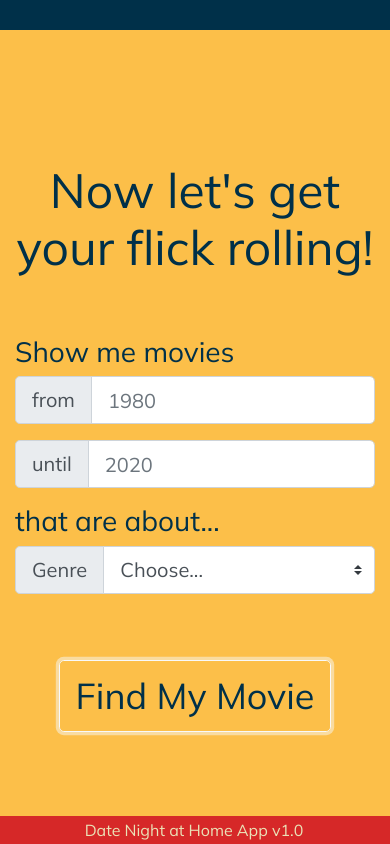
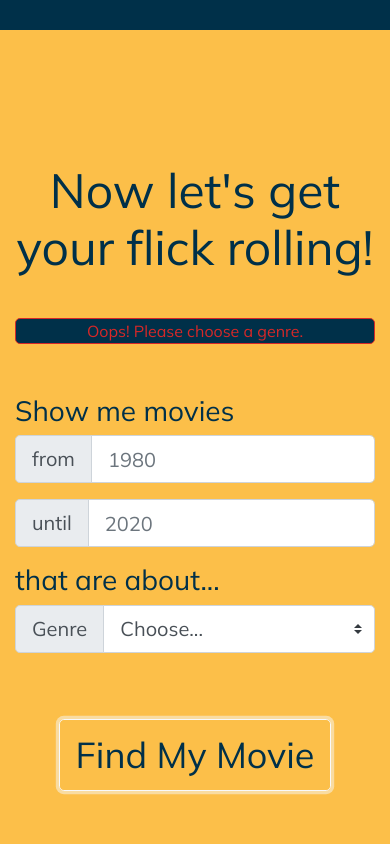
Before and after one commit to kassimariemc/project-1-operation-date-night, a plain HTML site: page index.html in a window 390 px wide. Both pictures are taken after a click on the button "Find My Movie". Shown: the part 3171-4015 px from the top of the page. Drawn offline with nearby package versions, Linux system fonts and the light colour scheme; no server answers.

Commit message:
Added checks for movie selection parameters

```diff
--- a/assets/script.js
+++ b/assets/script.js
@@ -24,7 +24,6 @@ $(document).ready(function () {
 
         var j = Math.floor(Math.random() * (placesData.results.length - 4));
 
-        // console.log(response.results.length + " is how many we have to choose from");
         for (var i = j; i < (j + 3); i++) {
           $(".restaurant-col").remove();
           getRestaurantDetails(placesData.results[i].place_id);
@@ -120,10 +119,31 @@ $(document).ready(function () {
   //MOVIE GENERATOR
   $("#movie-btn").on("click", function findMovie() {
 
+
     // Assigning variables to our user-selected search criteria
     var startYear = $(".earliest-year-selector").val();
     var endYear = $(".latest-year-selector").val();
     var genre = $("#genre-input").val();
+
+  if (genre == "Choose...") {
+
+    $(".movie-error-box").css("display", "block").text("Oops!  Please choose a genre.")
+
+  } else if (startYear > 2020 || startYear < 1900 || endYear < 1900) {
+
+    $(".movie-error-box").css("display", "block").text("Oops!  Please choose a start and end year between 1900 and 2020.")
+
+  } else if (startYear > endYear) {
+
+    $(".movie-error-box").css("display", "block").text("Oops!  Please choose a starting year earlier than or equal to the ending year.")
+
+  } else {
+
+    $(".movie-error-box").css("display", "none");
+
+      console.log("This is the first year value" + startYear);
+      console.log("This is the second year value" + endYear);
+      console.log("This is the genre" + genre);
 
 
       // Ajax call to retrieve movie titles based off of above criteria (tmdb)
@@ -131,7 +151,6 @@ $(document).ready(function () {
         url: "https://api.themoviedb.org/3/discover/movie?api_key=183cf14b0fa970fabe87a2879d2f3aa1&language=en-US&sort_by=popularity.desc&include_adult=false&include_video=false&page=1&primary_release_date.gte=" + startYear + "-01-01&primary_release_date.lte=" + endYear + "-12-31&with_genres=" + genre + "&with_original_language=en",
         method: "GET",
       }).then(function (response) {
-      console.log(response.results);
 
         // Ensuring we do not always populate the top three results, allowing the user to search multiple times if the three titles that populate do not meet their needs
 
@@ -139,13 +158,11 @@ $(document).ready(function () {
 
         for (var i = j; i < (j + 3); i++) {
 
-        console.log("We are starting at index " + j);
 
           var tmdbFullYear = response.results[i].release_date;
           var tmdbYearOnly = tmdbFullYear.substring(0, 4);
           var title = response.results[i].original_title;
 
-        console.log("index " + i + " " + title + " is the tmdb title");
           // Clearing out previous movies generated
           $(".movie-col").remove();
 
@@ -162,19 +179,15 @@ $(document).ready(function () {
             method: "GET",
           }).then(function (movie) {
 
-          console.log(movie);
 
             // Sometimes the movie in tmdb won't be in the omdb database, or its title will be in a format that omdb won't recognize and therefore will return the movie as undefined.  This conditional restarts the function should that happen so that three movies fully populate.
 
             if (movie.Response === "False") {
 
-            // console.log("Here is the tmdb one messing us up " + title);
-            // console.log("And here is the omdb value which should say undefined" + movie.Title);
               findMovie();
 
             }
 
-          console.log(movie.Title + " is the movie name in omdb");
             // Generating card elements for each movie chosen.
             var movieRow = $(".movie-row");
             var movieCol = $("<div>").attr("class", "col-lg-4 movie-col");
@@ -202,5 +215,7 @@ $(document).ready(function () {
           })
         }
       });
+    }
   });
+
 });
--- a/assets/style.css
+++ b/assets/style.css
@@ -100,6 +100,24 @@ header .jumbotron {
 
 }
 
+.movie-error-box {
+
+  display:none;
+  background-color:rgb(0, 48, 73);
+  color:#D62828;
+  border: 1px solid #D62828;
+  border-radius:5px;
+  width:100%;
+  margin-top:41px;
+
+}
+
+.movie-error-text {
+
+  margin-top:15px;
+  margin-bottom:15px;
+}
+
 .movie-row {
   margin-top:20px;
 }
--- a/index.html
+++ b/index.html
@@ -130,10 +130,13 @@
       <!-- MOVIE GENERATOR -->
       <div class="jumbotron jumbotron-fluid movie">
         <div class="container-fluid">
-          <div class="row">
+          <div class="row row-movie-search">
             <div class="col-md-1"></div>
-            <div class="col-md-5 text-center">
+            <div class="col-md-5 col-movie-text text-center">
               <h3 class="movie-header">Now let's get your flick rolling!</h3>
+              <div class="movie-error-box">
+                <p class="movie-error-text">test</p>
+              </div>
             </div>
             <div class="col-md-6 movie-inputs">
 
```
Lines whose indentation alone changed are shown as unchanged.
